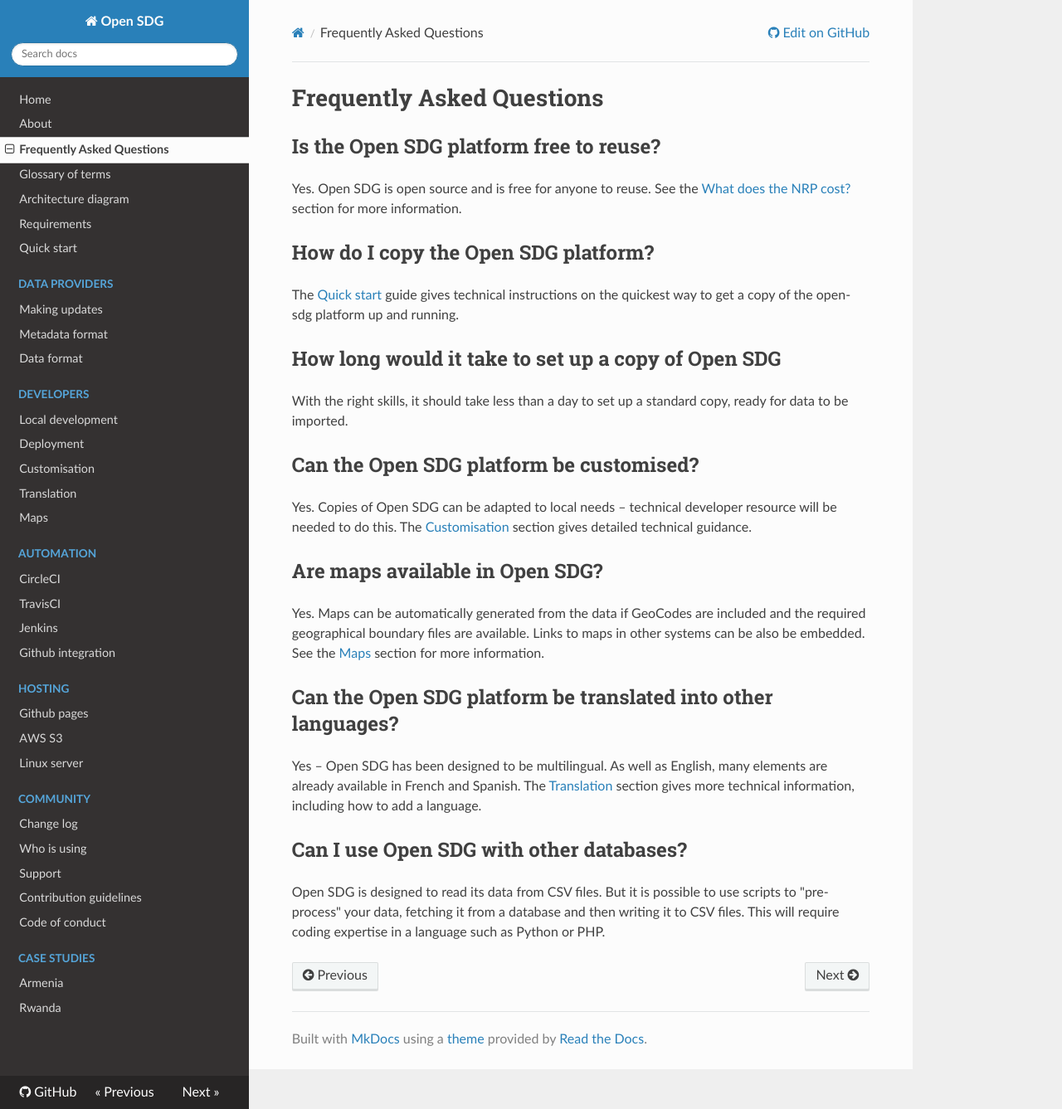
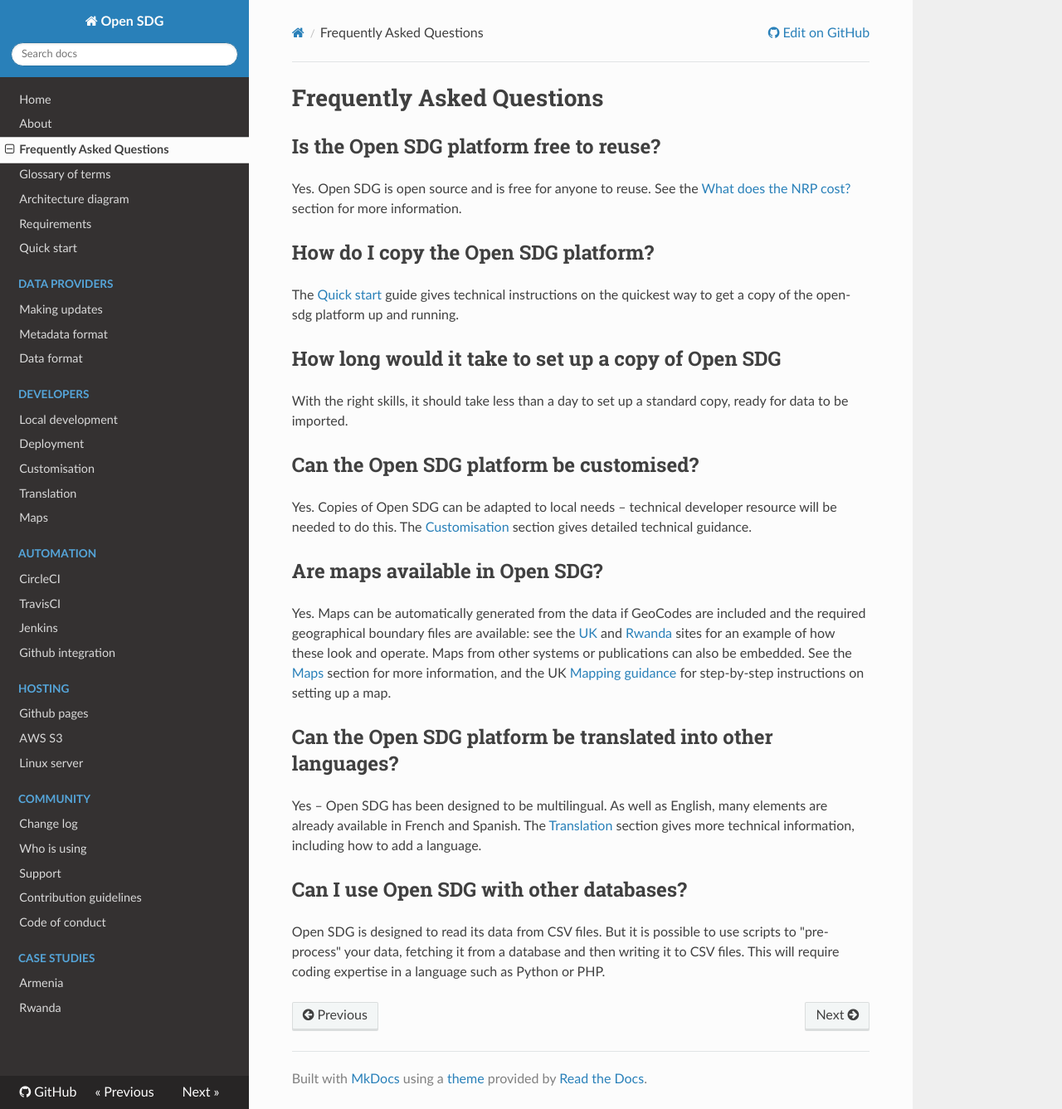
Before and after one commit to open-sdg/open-sdg, an MkDocs documentation site: the page built from docs/faq.md, in a window 1280 px wide and 1337 px high. Shown: the whole window at 83% size. Built offline with MkDocs 1.6.1, drawn with Linux system fonts in a browser that asks for light colours; nearby versions of some CDN libraries; old or Windows-style settings are respelled for this version of MkDocs.

Commit message:
FAQ: mapping update
@brockfanning are you happy with these example links and the reference to UK step-by-step guidance?

```diff
--- a/docs/faq.md
+++ b/docs/faq.md
@@ -22,9 +22,8 @@ be needed to do this. The [Customisation](https://open-sdg.readthedocs.io/en/lat
 ## Are maps available in Open SDG?
 
 Yes. Maps can be automatically generated from the data if GeoCodes are included and the
-required geographical boundary files are available. Links to maps in other systems can be
-also be embedded. See the [Maps](https://open-sdg.readthedocs.io/en/latest/maps/) section
-for more information.
+required geographical boundary files are available: see the [UK](https://sustainabledevelopment-uk.github.io/3-a-1/) and [Rwanda](https://sustainabledevelopment-rwanda.github.io/1-2-1/) sites for an example of how these look and operate. Maps from other systems or publications can also be embedded. See the [Maps](https://open-sdg.readthedocs.io/en/latest/maps/) section
+for more information, and the UK [Mapping guidance](https://github.com/ONSdigital/sdg-indicators/wiki/Mapping) for step-by-step instructions on setting up a map.
 
 ## Can the Open SDG platform be translated into other languages?
 
```
